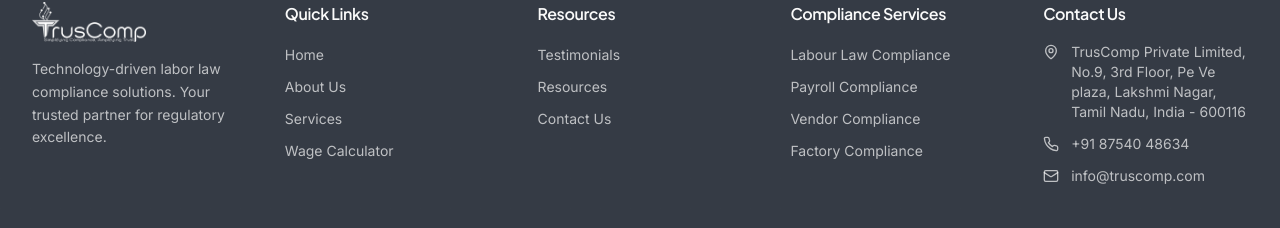
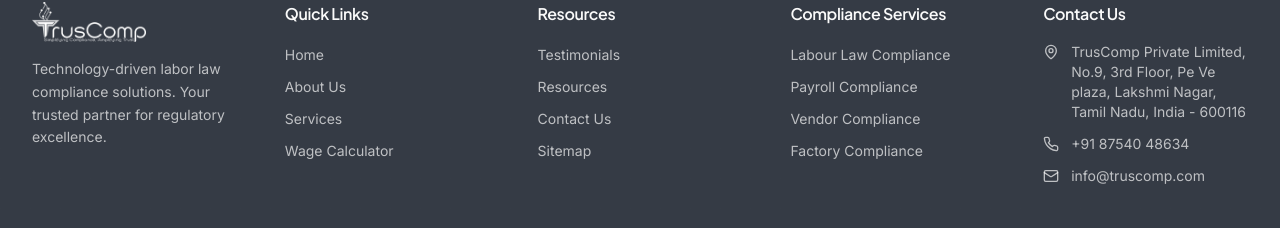
Before and after one commit to truscomp4-sys/Trus-Frontend, a Next.js app: page / in a window 1280 px wide. Shown: the part 4552-4780 px from the top of the page. Built offline with nearby package versions, Linux system fonts and the light colour scheme; no server answers.

Commit message:
Update Footer.tsx

```diff
--- a/src/components/layout/Footer.tsx
+++ b/src/components/layout/Footer.tsx
@@ -20,6 +20,7 @@ const Footer = () => {
     { name: "Testimonials", path: "/testimonials" },
     { name: "Resources", path: "/resources" },
     { name: "Contact Us", path: "/contact" },
+    { name: "Sitemap", path: "/sitemap.html" },
   ];
 
   const complianceServices = [
```
